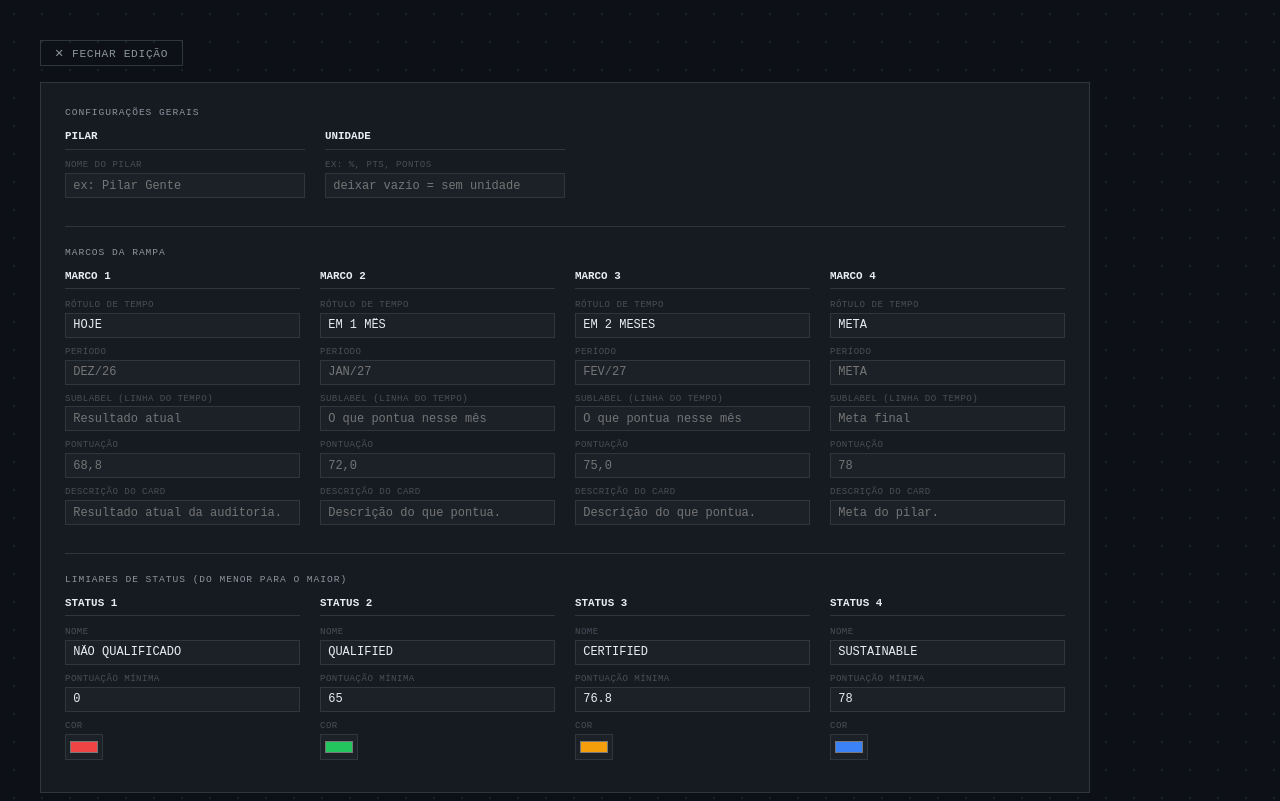
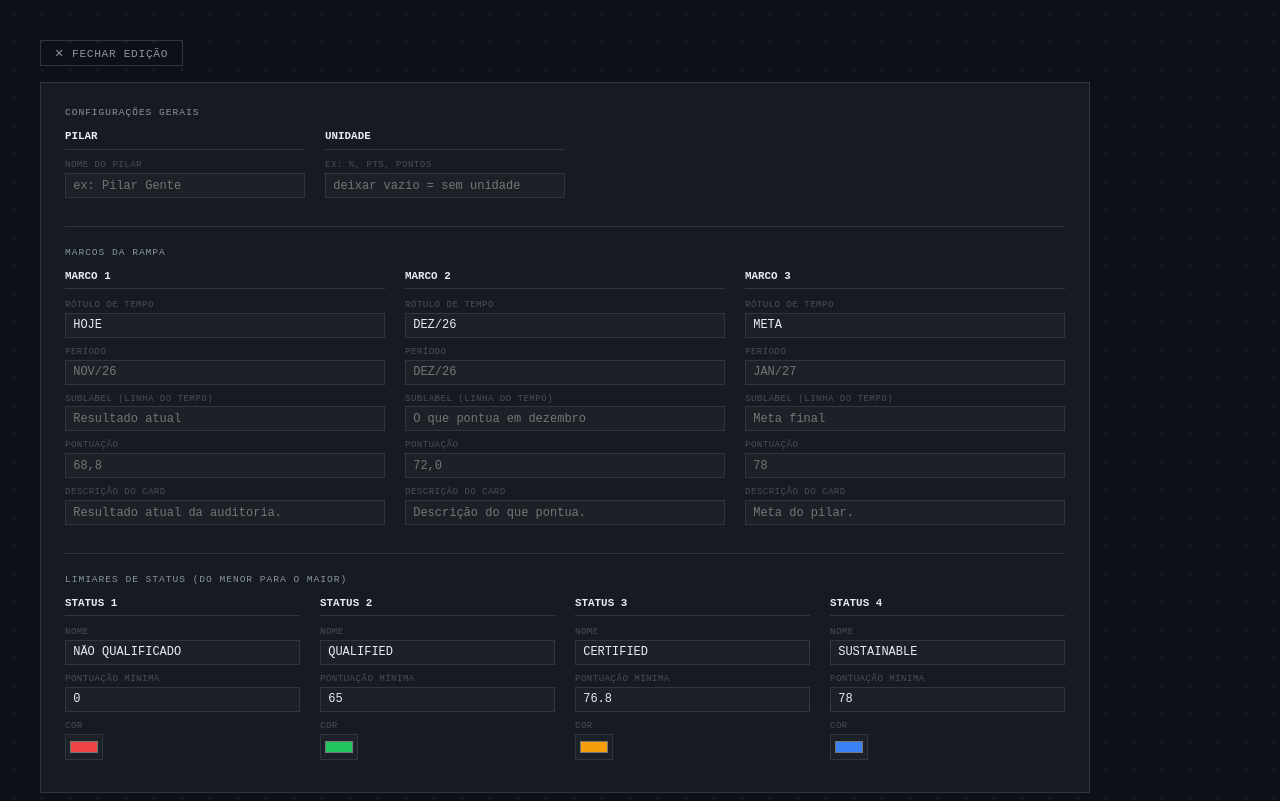
Before and after one commit to wh0am1-root/rampa-dpo, a plain HTML site: page index.html in a window 1280 px wide. Shown: the top 801 px of the page. Drawn offline with Linux system fonts and the light colour scheme.

Commit message:
feat : reduz para 3 marcos (NOV/DEZ/JAN) e timeline dinâmico por n pontos

```diff
--- a/index.html
+++ b/index.html
@@ -105,7 +105,7 @@
     .legend-pip { width: 8px; height: 8px; border-radius: 50%; flex-shrink: 0; }
 
     /* CARDS */
-    .cards { display: grid; grid-template-columns: repeat(4, 1fr); gap: 1rem; margin-bottom: 1rem; }
+    .cards { display: grid; grid-template-columns: repeat(3, 1fr); gap: 1rem; margin-bottom: 1rem; }
     .card { display: flex; flex-direction: column; align-items: center; text-align: center; padding: 0 0.5rem; }
     .medal-svg { width: 96px; height: 96px; margin-bottom: 0.75rem; }
     .card-time {
@@ -127,7 +127,7 @@
 
     /* TIMELINE */
     .timeline { margin-top: 0.5rem; }
-    .tl-cols { display: grid; grid-template-columns: repeat(4, 1fr); }
+    .tl-cols { display: grid; grid-template-columns: repeat(3, 1fr); }
     .tl-col { display: flex; flex-direction: column; align-items: center; gap: 0.3rem; padding-top: 0.4rem; }
     .tl-p { font-size: 0.62rem; text-transform: uppercase; color: #8b949e; letter-spacing: 0.05em; font-weight: bold; }
     .tl-ps { font-size: 0.57rem; color: #484f58; text-align: center; line-height: 1.4; }
@@ -152,10 +152,9 @@ const state = {
   pillar: '',
   unit: '',
   milestones: [
-    { timeLabel:'HOJE',        period:'',  periodSub:'', score:'', desc:'' },
-    { timeLabel:'EM 1 MÊS',   period:'',  periodSub:'', score:'', desc:'' },
-    { timeLabel:'EM 2 MESES', period:'',  periodSub:'', score:'', desc:'' },
-    { timeLabel:'META',        period:'',  periodSub:'', score:'', desc:'' },
+    { timeLabel:'HOJE',   period:'', periodSub:'', score:'', desc:'' },
+    { timeLabel:'DEZ/26', period:'', periodSub:'', score:'', desc:'' },
+    { timeLabel:'META',   period:'', periodSub:'', score:'', desc:'' },
   ],
   thresholds: [
     { label:'NÃO QUALIFICADO', min:0,    color:'#ef4444' },
@@ -225,7 +224,8 @@ function thresholdRangeStr(i) {
 }
 
 function timelineSvg(scores) {
-  const xs = [125, 375, 625, 875];
+  const n = scores.length;
+  const xs = scores.map((_, i) => Math.round(W * (2 * i + 1) / (2 * n)));
   const W = 1000, H = 90;
   const TOP = 8, BOT = 62;
 
@@ -302,7 +302,7 @@ function renderVis() {
     : `<span style="color:#484f58">?</span>`;
 
   const currentScore = state.milestones[0].score;
-  const subtitleMiddle = state.milestones.slice(1, 3)
+  const subtitleMiddle = state.milestones.slice(1, -1)
     .filter(m => m.periodSub.trim())
     .map(m => `<strong>${m.periodSub}</strong>${m.period ? ' em ' + m.period : ''}`)
     .join(', ');
@@ -387,15 +387,14 @@ function setupConfig() {
 
     <hr class="sep">
     <div class="config-section">Marcos da rampa</div>
-    <div class="config-grid">`;
+    <div class="config-grid" style="grid-template-columns:repeat(3,1fr)">`;
 
-  const timePlaceholders = ['HOJE', 'EM 1 MÊS', 'EM 2 MESES', 'META'];
-  const periodPlaceholders = ['DEZ/26', 'JAN/27', 'FEV/27', 'META'];
-  const subPlaceholders = ['Resultado atual', 'O que pontua nesse mês', 'O que pontua nesse mês', 'Meta final'];
-  const scorePlaceholders = ['68,8', '72,0', '75,0', '78'];
+  const timePlaceholders = ['HOJE', 'DEZ/26', 'META'];
+  const periodPlaceholders = ['NOV/26', 'DEZ/26', 'JAN/27'];
+  const subPlaceholders = ['Resultado atual', 'O que pontua em dezembro', 'Meta final'];
+  const scorePlaceholders = ['68,8', '72,0', '78'];
   const descPlaceholders = [
     'Resultado atual da auditoria.',
-    'Descrição do que pontua.',
     'Descrição do que pontua.',
     'Meta do pilar.',
   ];
```
